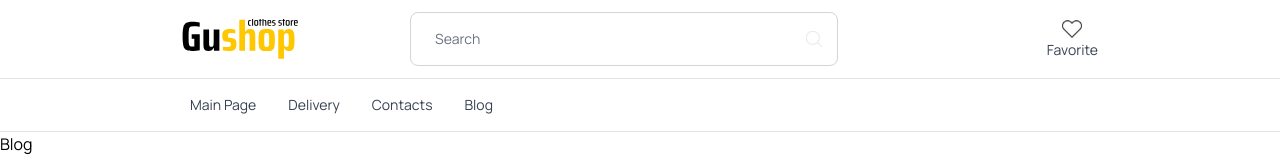
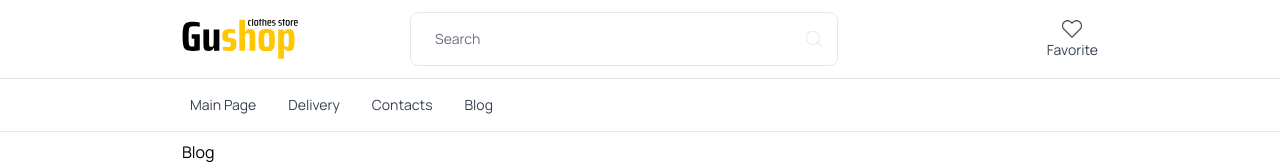
Before and after one commit to SvetlanaLevkovskaya/next-ecom, a Next.js app: page /blog in a window 1280 px wide. Shown: the top 164 px of the page. Built offline with nearby package versions, Linux system fonts and the light colour scheme.

Commit message:
feat: improve styles

```diff
--- a/src/app/_ui/ProductCard.tsx
+++ b/src/app/_ui/ProductCard.tsx
@@ -11,7 +11,7 @@ export const ProductCard = ({ product }: { product: Products }) => {
   return (
     <Link
       href={`/product/${product.id}`}
-      className="relative  flex flex-col justify-between border p-4 gap-2.5"
+      className="relative flex flex-col justify-between p-4 gap-2.5 border border-slate-200"
     >
       <p className="text-sm text-gray-500">{product.category}</p>
       <h3 className="text-sm font-medium  min-h-10">{displayedTitle}</h3>
--- a/src/app/_ui/ProductList.tsx
+++ b/src/app/_ui/ProductList.tsx
@@ -34,9 +34,9 @@ export const ProductList = ({ products }: { products: Products[] }) => {
   if (!sortedProducts.length) return null
 
   return (
-    <div className="flex flex-col md:flex-row  gap-y-2.5 max-w-[946px] px-2 my-8 md:mx-auto">
+    <div className="flex flex-col md:flex-row gap-y-2.5 max-w-[946px] my-6 md:mx-auto">
       <div className="w-[241px]">
-        <h2 className="text-lg font-medium mb-2">Filters:</h2>
+        <h2 className="text-xl font-medium mb-8">Filters</h2>
         {categories.map((category) => (
           <div key={category} className="flex items-center mb-2">
             <input
@@ -45,7 +45,7 @@ export const ProductList = ({ products }: { products: Products[] }) => {
               id={category}
               onChange={handleCategoryChange}
               checked={selectedCategories.includes(category)}
-              className="mr-2"
+              className="mr-2 h-3 w-3 accent-yellow-500  focus:ring-2 focus:ring-offset-2 focus:ring-yellow-500"
             />
             <label htmlFor={category} className="text-sm">
               {category}
@@ -62,7 +62,7 @@ export const ProductList = ({ products }: { products: Products[] }) => {
           <option value="desc">Price Down</option>
         </select>
 
-        <div className="grid grid-cols-1 md:grid-cols-2 lg:grid-cols-3 w-[705px] mt-4">
+        <div className="grid grid-cols-1 sm:grid-cols-2 lg:grid-cols-3 mt-4 border-collapse border border-slate-100">
           {sortedProducts.map((product) => (
             <ProductCard key={product.id} product={product} />
           ))}
--- a/src/app/globals.css
+++ b/src/app/globals.css
@@ -6,6 +6,13 @@
   --foreground-rgb: 0, 0, 0;
   --background-start-rgb: 214, 219, 220;
   --background-end-rgb: 255, 255, 255;
+  --scrollbar-thumb-bg: #a1a1aa;
+  --scrollbar-track-bg: #e4e4e7;
+}
+
+* {
+  scrollbar-width: thin;
+  scrollbar-color: var(--scrollbar-thumb-bg) var(--scrollbar-track-bg);
 }
 
 @layer utilities {
--- a/src/components/MainLayout/Footer/Footer.tsx
+++ b/src/components/MainLayout/Footer/Footer.tsx
@@ -1,7 +1,7 @@
 export const Footer = () => {
   return (
     <footer className="bg-zinc-700 text-white text-xs py-4">
-      <div className="flex items-center justify-between  max-w-[946px] px-2 md:mx-auto">
+      <div className="max-w-[946px] px-2 mx-auto">
         © ООО “Gushop” 2002—2019. All rights reserved
       </div>
     </footer>
--- a/src/components/MainLayout/Header/Header.tsx
+++ b/src/components/MainLayout/Header/Header.tsx
@@ -2,7 +2,7 @@ import Image from 'next/image'
 
 export const Header = () => {
   return (
-    <header className="sticky top-0 z-10 border-b border-zinc-200 py-3">
+    <header className="sticky top-0 z-10 bg-white border-b border-slate-200 py-3">
       <div className="flex items-center justify-between gap-4 max-w-[932px] px-2 mx-auto">
         <div className="flex items-center gap-x-28">
           <Image
@@ -18,7 +18,7 @@ export const Header = () => {
 
           <div className="relative max-w-[428px]">
             <input
-              className="w-[300px] sm:w-[428px] border border-zinc-300 focus:border-blue-500 transition-colors duration-200 ease-in-out p-4 pl-6 rounded-lg text-sm placeholder-gray-500 outline-none"
+              className="w-[300px] sm:w-[428px] border border-slate-200 focus:border-amber-500 transition-colors duration-200 ease-in-out p-4 pl-6 rounded-lg text-sm placeholder-gray-500 outline-none"
               placeholder="Search"
             />
             <Image
--- a/src/components/MainLayout/MainLayout.tsx
+++ b/src/components/MainLayout/MainLayout.tsx
@@ -4,10 +4,12 @@ import { SubHeader } from '@/components/MainLayout/Subheader/Subheader'
 
 export const MainLayout = ({ children }: { children: React.ReactNode }) => {
   return (
-    <div className="flex flex-col h-dvh mx-auto">
+    <div className="flex flex-col min-h-dvh">
       <Header />
       <SubHeader />
-      <main className="flex flex-col flex-grow">{children}</main>
+      <main className="w-full h-full flex flex-col flex-grow  max-w-[932px] p-2 mx-auto">
+        {children}
+      </main>
       <Footer />
     </div>
   )
--- a/src/components/MainLayout/Subheader/Subheader.tsx
+++ b/src/components/MainLayout/Subheader/Subheader.tsx
@@ -2,7 +2,7 @@ import Link from 'next/link'
 
 export const SubHeader = () => {
   return (
-    <nav className="border-b border-zinc-200 py-4 w-full">
+    <nav className="border-b border-slate-200 py-4 w-full">
       <div className="flex gap-8 text-sm max-w-[932px] mx-auto px-4">
         <Link
           href="/"
```
